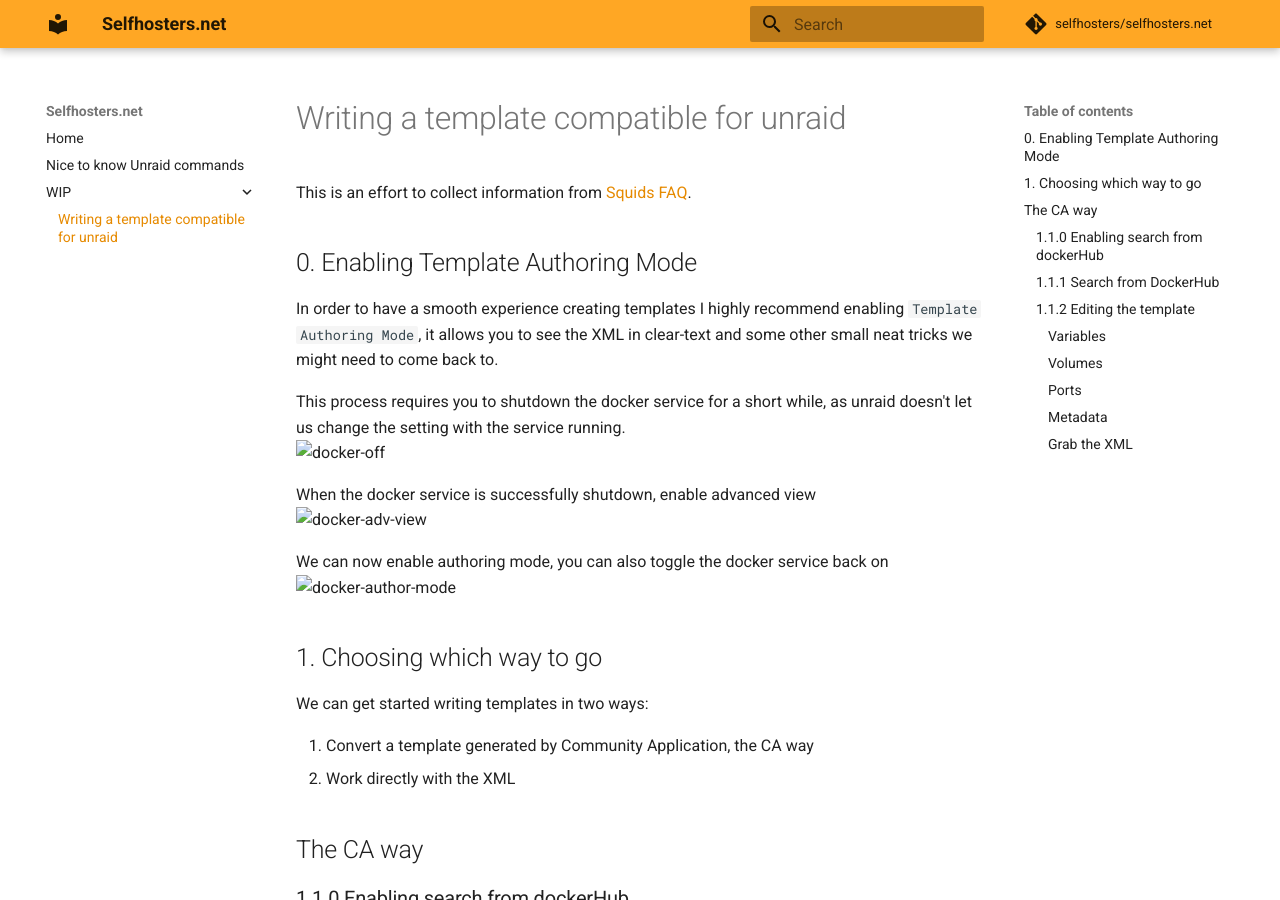
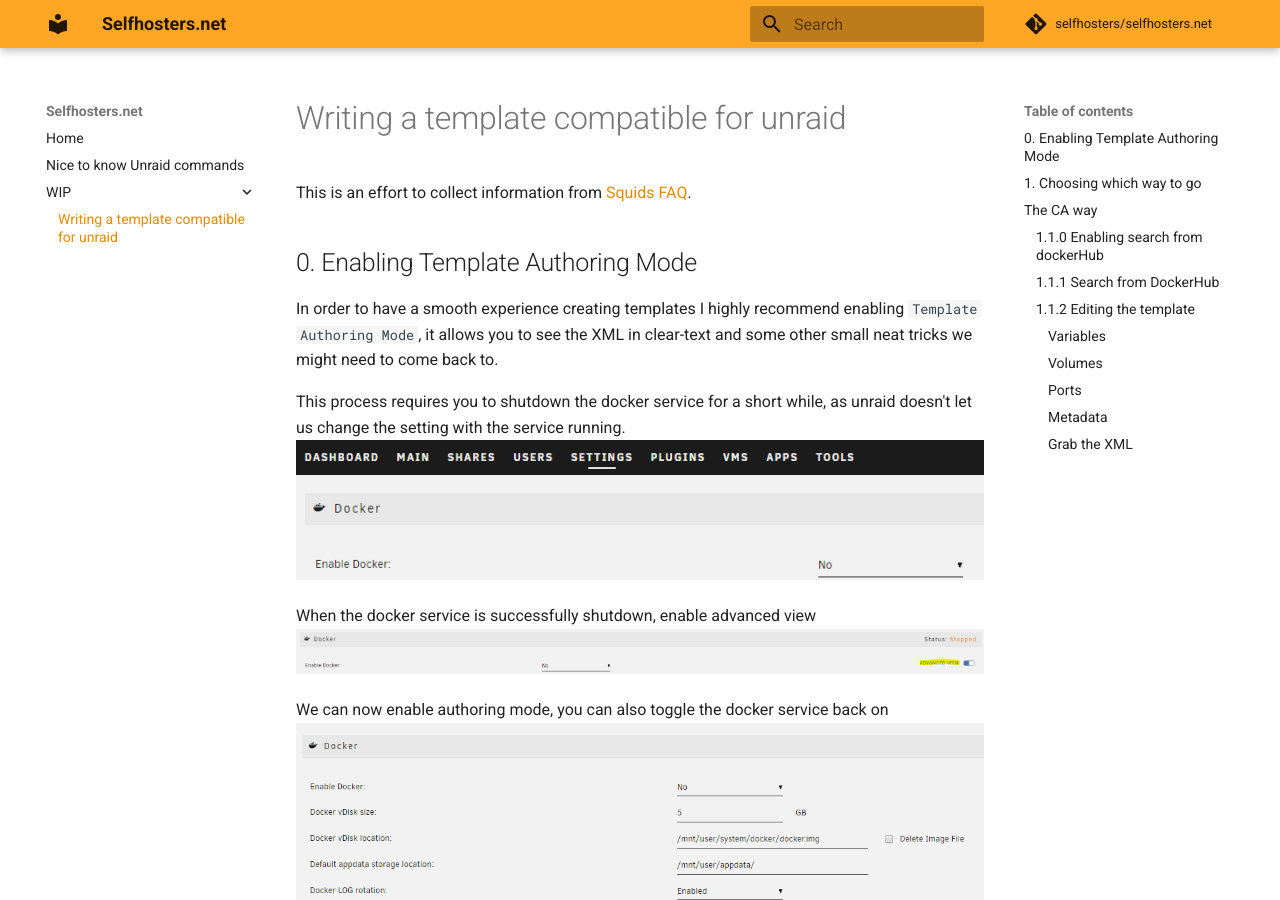
Before and after one commit to selfhosters/selfhosters.net, an MkDocs documentation site: the page built from docs/templating.md, in a window 1280 px wide and 900 px high. Built offline with MkDocs 1.6.1 and Material for MkDocs 9.7.7, drawn with Linux system fonts in a browser that asks for light colours; comment, search, counter and statistics services are not loaded.

Commit message:
fix slashes

```diff
--- a/docs/templating.md
+++ b/docs/templating.md
@@ -7,13 +7,13 @@
 In order to have a smooth experience creating templates I highly recommend enabling `Template Authoring Mode`, it allows you to see the XML in clear-text and some other small neat tricks we might need to come back to.
 
 This process requires you to shutdown the docker service for a short while, as unraid doesn't let us change the setting with the service running.
-![docker-off](templating\tmpl-docker-off.png)
+![docker-off](templating/tmpl-docker-off.png)
 
 When the docker service is successfully shutdown, enable advanced view
-![docker-adv-view](templating\tmpl-docker-adv-view.png)
+![docker-adv-view](templating/tmpl-docker-adv-view.png)
 
 We can now enable authoring mode, you can also toggle the docker service back on
-![docker-author-mode](templating\tmpl-docker-auth-mode.png)
+![docker-author-mode](templating/tmpl-docker-auth-mode.png)
 
 ## 1. Choosing which way to go
 
@@ -27,7 +27,7 @@
 ### 1.1.0 Enabling search from dockerHub
 
 In order to have Community Applications (hereby referenced as CA) generate one, we need to enable additional search from dockerHub. You do this by opening CA, and press the settings button on the sidebar
-![ca-side-bar](templating\tmpl-ca-bar.png)
+![ca-side-bar](templating/tmpl-ca-bar.png)
 
 Enable additional search
 ![ca-dHub-on](templating/tmpl-ca-hub-on.png)
```
